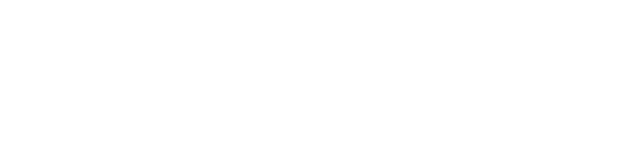
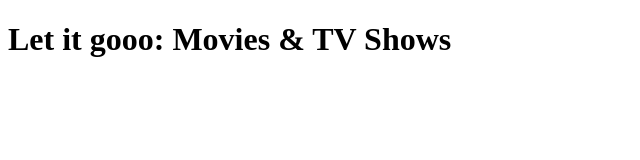
Before and after one commit to yduar/vamoo_git, a plain HTML site: page index.html in a window 1280 px wide. Shown: the whole page, without its empty margins (0-640 px from the left). Drawn offline with Linux system fonts and the light colour scheme.

Commit message:
Agregue otro tituloo dio mioo

```diff
--- a/index.html
+++ b/index.html
@@ -7,6 +7,6 @@
     <title>Movies & TV Shows</title>
 </head>
 <body>
-
+    <h1> Let it gooo: Movies & TV Shows </h1>
 </body>
 </html>
```
